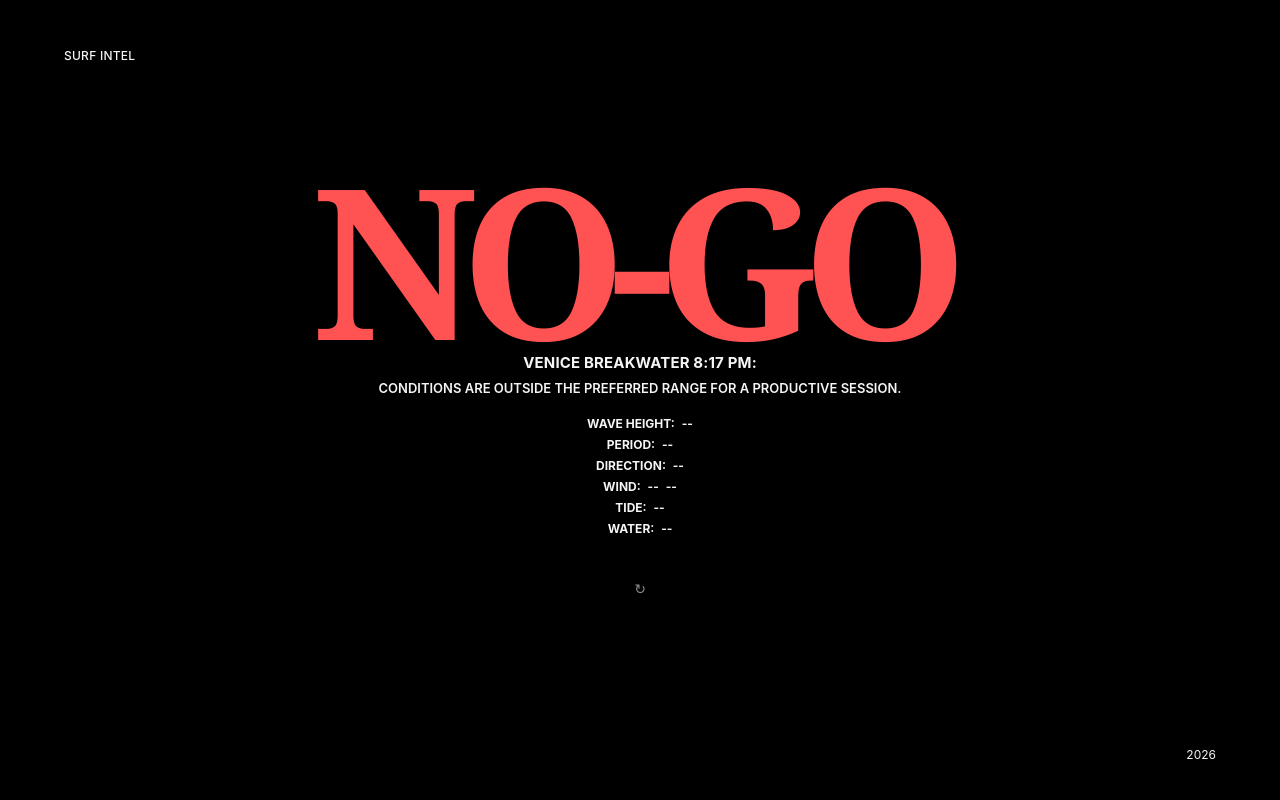
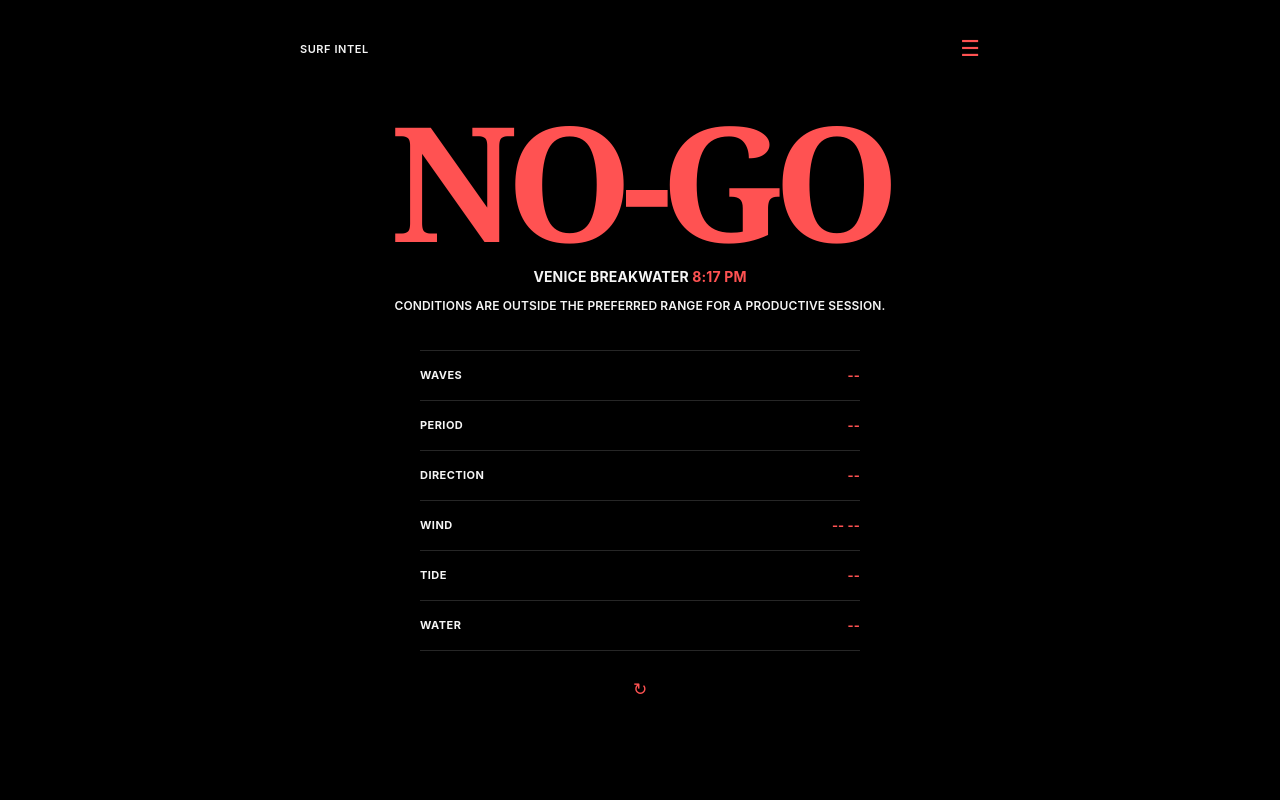
Before and after one commit to hernanqu/surf-intel, a Flask app: page / in a window 1280 px wide. Run offline with Flask 3, Linux system fonts and the light colour scheme; data that the repository does not hold is empty.

Commit message:
Redesign Surf Intel status UI

```diff
--- a/templates/index.html
+++ b/templates/index.html
@@ -1,6 +1,5 @@
 <!DOCTYPE html>
 <html lang="en">
-
 <head>
     <meta charset="UTF-8">
 
@@ -16,12 +15,37 @@
             box-sizing: border-box;
         }
 
+        :root {
+            --background: #000000;
+            --text: #f5f5f5;
+            --muted: #6d6d6d;
+            --divider: #262626;
+            --accent: #666666;
+        }
+
+        body.status-go {
+            --accent: #874cff;
+        }
+
+        body.status-no-go {
+            --accent: #ff5252;
+        }
+
+        body.status-yewww {
+            --accent: #3f8cff;
+        }
+
+        body.status-dangerous {
+            --accent: #ff2b2b;
+        }
+
         html,
         body {
             margin: 0;
             min-height: 100%;
-            background: #000;
-            color: #f5f5f5;
+            background: var(--background);
+            color: var(--text);
+
             font-family:
                 -apple-system,
                 BlinkMacSystemFont,
@@ -36,182 +60,190 @@
 
         .page {
             min-height: 100vh;
-            position: relative;
+            padding: 34px 28px 56px;
+        }
+
+        .header {
+            width: min(680px, 100%);
+            margin: 0 auto;
+
             display: flex;
-            flex-direction: column;
-            padding: 48px 64px 40px;
+            align-items: center;
+            justify-content: space-between;
         }
 
         .brand {
-            position: absolute;
-            top: 48px;
-            left: 64px;
-            font-size: 12px;
-            font-weight: 500;
-            letter-spacing: 0.02em;
+            font-size: 11px;
+            font-weight: 600;
+            letter-spacing: 0.05em;
             text-transform: uppercase;
         }
 
+        .menu {
+            border: 0;
+            padding: 4px 0;
+            background: transparent;
+            color: var(--accent);
+
+            font-size: 22px;
+            line-height: 1;
+            font-weight: 400;
+
+            cursor: default;
+        }
+
         .main {
-            flex: 1;
-            display: flex;
-            align-items: center;
-            justify-content: center;
+            width: min(680px, 100%);
+            margin: 0 auto;
         }
 
         .intel {
-            width: min(680px, 100%);
+            width: 100%;
+            padding-top: clamp(42px, 6vh, 70px);
             text-align: center;
-            transform: translateY(-1vh);
         }
 
         .status {
             margin: 0;
-            font-family: Georgia, "Times New Roman", serif;
-            font-size: clamp(150px, 27vw, 310px);
-            line-height: 0.72;
+
+            font-family:
+                Georgia,
+                "Times New Roman",
+                serif;
+
+            font-size: clamp(120px, 20vw, 220px);
+            line-height: 0.85;
             font-weight: 700;
-            letter-spacing: -0.10em;
-            transform: translateX(-0.04em);
-        }
+            letter-spacing: -0.075em;
 
-        .status.go {
-            color: #874cff;
+            color: var(--accent);
         }
 
         .status.no-go {
-            color: #ff5252;
-            font-size: clamp(92px, 18vw, 210px);
-            letter-spacing: -0.08em;
+            font-size: clamp(82px, 14vw, 160px);
+            letter-spacing: -0.065em;
+        }
+
+        .status.yewww {
+            font-size: clamp(64px, 11vw, 110px);
+            letter-spacing: -0.06em;
         }
 
         .status.dangerous {
-            color: #ff2b2b;
-            font-size: clamp(72px, 14vw, 170px);
-            letter-spacing: -0.07em;
+            font-size: clamp(54px, 9vw, 92px);
+            letter-spacing: -0.055em;
         }
 
         .status.loading,
         .status.error {
-            color: #555;
+            color: var(--muted);
         }
 
         .window {
-            margin-top: 34px;
-            font-size: 13px;
-            font-weight: 700;
-            text-transform: uppercase;
-            letter-spacing: 0.04em;
-        }
+            margin-top: 28px;
 
-        .tide {
-            margin-top: 8px;
             font-size: 12px;
             font-weight: 700;
+            letter-spacing: 0.04em;
             text-transform: uppercase;
-            letter-spacing: 0.04em;
+
+            color: var(--accent);
         }
 
         .location {
-            margin-top: 18px;
-            font-size: 15px;
+            margin-top: 20px;
+
+            font-size: 14px;
             font-weight: 700;
+            letter-spacing: 0.01em;
             text-transform: uppercase;
-            letter-spacing: 0.01em;
         }
 
-        .location-row {
-            display: inline-flex;
+        .location-time {
+            color: var(--accent);
+        }
+
+        .reason {
+            width: min(520px, 100%);
+            margin: 12px auto 0;
+
+            font-size: 12px;
+            font-weight: 600;
+            line-height: 1.55;
+            letter-spacing: 0.01em;
+            text-transform: uppercase;
+        }
+
+        .conditions {
+            width: min(440px, 100%);
+            margin: 34px auto 0;
+
+            border-top: 1px solid var(--divider);
+        }
+
+        .condition {
+            min-height: 50px;
+
+            display: grid;
+            grid-template-columns: minmax(0, 1fr) auto;
             align-items: center;
-            justify-content: center;
-            gap: 8px;
+            gap: 24px;
+
+            border-bottom: 1px solid var(--divider);
+
+            text-align: left;
+        }
+
+        .condition-label {
+            font-size: 11px;
+            font-weight: 700;
+            letter-spacing: 0.04em;
+            text-transform: uppercase;
+        }
+
+        .condition-value {
+            font-size: 13px;
+            font-weight: 700;
+            letter-spacing: 0.01em;
+            text-transform: uppercase;
+            text-align: right;
+
+            color: var(--accent);
         }
 
         .refresh-button {
-            margin-top: 34px;
-            padding: 12px 18px;
+            margin-top: 20px;
+            padding: 10px 18px;
+
             border: 0;
             background: transparent;
-            color: #888;
-            font-size: 14px;
+            color: var(--accent);
+
+            font-size: 17px;
             line-height: 1;
-            font-weight: 400;
             cursor: pointer;
         }
 
         .refresh-button:disabled {
-            opacity: 1;
-            cursor: pointer;
-        }
-
-        .reason {
-            max-width: 540px;
-            margin: 6px auto 0;
-            font-size: 13px;
-            font-weight: 600;
-            line-height: 1.55;
-            text-transform: uppercase;
-        }
-
-        .conditions {
-            margin: 18px auto 0;
-            display: flex;
-            flex-direction: column;
-            gap: 6px;
-        }
-
-        .condition {
-            line-height: 1.25;
-            font-size: 12px;
-            font-weight: 700;
-            text-transform: uppercase;
-        }
-
-        .condition span {
-            margin-left: 4px;
-        }
-
-        .label {
-            font-size: 12px;
-            font-weight: 700;
-            text-transform: uppercase;
-        }
-
-        .value {
-            margin-top: 2px;
-            font-size: 13px;
-            font-weight: 700;
-            text-transform: uppercase;
-        }
-
-        .subvalue {
-            margin-top: 2px;
-            font-size: 12px;
-            font-weight: 600;
-            text-transform: uppercase;
-        }
-
-        .footer {
-            position: absolute;
-            right: 64px;
-            bottom: 38px;
-            font-size: 12px;
-            font-weight: 400;
+            opacity: 0.45;
+            cursor: default;
         }
 
         @media (max-width: 700px) {
             .page {
-                padding: 30px 22px 28px;
+                padding: 28px 22px 42px;
             }
 
             .brand {
-                top: 30px;
-                left: 22px;
                 font-size: 10px;
             }
 
+            .menu {
+                font-size: 20px;
+            }
+
             .intel {
-                transform: translateY(1vh);
+                padding-top: 78px;
             }
 
             .status {
@@ -222,59 +254,75 @@
                 font-size: clamp(78px, 28vw, 150px);
             }
 
+            .status.yewww {
+                font-size: clamp(56px, 17vw, 84px);
+            }
+
+            .status.dangerous {
+                font-size: clamp(46px, 14vw, 72px);
+            }
+
+            .window {
+                margin-top: 24px;
+                font-size: 11px;
+            }
+
             .location {
-                margin-top: 38px;
-                font-size: 13px;
+                margin-top: 28px;
+                font-size: 12px;
             }
 
             .reason {
-                margin-top: 6px;
-                max-width: 330px;
+                margin-top: 10px;
+                width: min(340px, 100%);
+
                 font-size: 11px;
+                line-height: 1.5;
             }
 
             .conditions {
-                margin-top: 16px;
-                gap: 5px;
+                margin-top: 42px;
             }
 
-            .label {
+            .condition {
+                min-height: 54px;
+                gap: 18px;
+            }
+
+            .condition-label {
                 font-size: 10px;
             }
 
-            .value {
+            .condition-value {
                 font-size: 12px;
             }
 
-            .subvalue {
-                font-size: 11px;
-            }
-
             .refresh-button {
-                margin-top: 28px;
-                padding: 16px 22px;
-                font-size: 16px;
-            }
-
-            .footer {
-                right: 22px;
-                bottom: 22px;
-                font-size: 10px;
+                margin-top: 26px;
             }
         }
     </style>
 </head>
 
 <body>
-
 <div class="page">
 
+    <header class="header">
         <div class="brand">
             Surf Intel
         </div>
 
+        <button
+            class="menu"
+            type="button"
+            aria-label="Menu"
+            tabindex="-1"
+        >
+            ☰
+        </button>
+    </header>
+
     <main class="main">
-
         <section class="intel">
 
             <div
@@ -291,16 +339,20 @@
                 WINDOW: --
             </div>
 
-
-            <div class="location-row">
             <div
                 id="location"
                 class="location"
                 data-spot="{{ spot.name }}"
             >
+                <span id="locationName">
                     {{ spot.name }}
-                </div>
+                </span>
 
+                <span
+                    id="locationTime"
+                    class="location-time"
+                >
+                </span>
             </div>
 
             <div
@@ -311,24 +363,83 @@
             </div>
 
             <div class="conditions">
+
                 <div class="condition">
-                    WAVE HEIGHT: <span id="waveHeight">--</span>
+                    <div class="condition-label">
+                        WAVES
                     </div>
+
+                    <div
+                        id="waveHeight"
+                        class="condition-value"
+                    >
+                        --
+                    </div>
+                </div>
+
                 <div class="condition">
-                    PERIOD: <span id="wavePeriod">--</span>
+                    <div class="condition-label">
+                        PERIOD
                     </div>
+
+                    <div
+                        id="wavePeriod"
+                        class="condition-value"
+                    >
+                        --
+                    </div>
+                </div>
+
                 <div class="condition">
-                    DIRECTION: <span id="waveDirection">--</span>
+                    <div class="condition-label">
+                        DIRECTION
                     </div>
+
+                    <div
+                        id="waveDirection"
+                        class="condition-value"
+                    >
+                        --
+                    </div>
+                </div>
+
                 <div class="condition">
-                    WIND: <span id="windCondition">--</span> <span id="windDetails">--</span>
+                    <div class="condition-label">
+                        WIND
                     </div>
+
+                    <div class="condition-value">
+                        <span id="windCondition">--</span>
+                        <span id="windDetails">--</span>
+                    </div>
+                </div>
+
                 <div class="condition">
-                    TIDE: <span id="tide">--</span>
+                    <div class="condition-label">
+                        TIDE
                     </div>
+
+                    <div
+                        id="tide"
+                        class="condition-value"
+                    >
+                        --
+                    </div>
+                </div>
+
                 <div class="condition">
-                    WATER: <span id="waterTemp">--</span>
+                    <div class="condition-label">
+                        WATER
                     </div>
+
+                    <div
+                        id="waterTemp"
+                        class="condition-value"
+                    >
+                        --
+                    </div>
+                </div>
+
             </div>
 
             <button
@@ -342,17 +453,13 @@
             </button>
 
         </section>
-
     </main>
-
-    <div class="footer">
-        2026
-    </div>
 
 </div>
 
 <script>
 async function loadSurfData(forceRefresh = false) {
+
     try {
         const endpoint = forceRefresh
             ? "/api/marine?refresh=1"
@@ -377,24 +484,50 @@ async function loadSurfData(forceRefresh = false) {
 
         statusElement.textContent = status;
 
+        document.body.classList.remove(
+            "status-go",
+            "status-no-go",
+            "status-yewww",
+            "status-dangerous"
+        );
+
         if (status === "GO") {
             statusElement.className = "status go";
+            document.body.classList.add("status-go");
+
         } else if (status === "NO-GO") {
             statusElement.className = "status no-go";
+            document.body.classList.add("status-no-go");
+
+        } else if (status === "YEWWW") {
+            statusElement.className = "status yewww";
+            document.body.classList.add("status-yewww");
+
         } else if (status === "DANGEROUS") {
             statusElement.className = "status dangerous";
+            document.body.classList.add("status-dangerous");
+
         } else {
             statusElement.className = "status error";
         }
 
-        const windowEl = document.getElementById("window");
 
-        if (assessment.status === "GO" && data.window) {
-            windowEl.textContent = "WINDOW: " + data.window;
+        const windowEl =
+            document.getElementById("window");
+
+        if (
+            (status === "GO" || status === "YEWWW") &&
+            data.window
+        ) {
+            windowEl.textContent =
+                "WINDOW: " + data.window;
+
             windowEl.style.display = "";
+
         } else {
             windowEl.style.display = "none";
         }
+
 
         document.getElementById("tide").textContent =
             data.tide &&
@@ -405,23 +538,31 @@ async function loadSurfData(forceRefresh = false) {
                   data.tide.direction
                 : "--";
 
+
         document.getElementById("reason").textContent =
-            assessment.status === "NO-GO" &&
-            assessment.reason === "It's dark. Check back after dawn." &&
+            status === "NO-GO" &&
+            assessment.reason ===
+                "It's dark. Check back after dawn." &&
             data.dawn_patrol
-                ? "It's dark. Dawn patrol: " + data.dawn_patrol + "."
+                ? "It's dark. Dawn patrol: " +
+                  data.dawn_patrol +
+                  "."
                 : assessment.reason ||
                   "Conditions unavailable.";
+
 
         document.getElementById("waveHeight").textContent =
             assessment.wave_height_range != null
                 ? assessment.wave_height_range
                 : "--";
 
+
         document.getElementById("wavePeriod").textContent =
             assessment.swell_period_s != null
-                ? assessment.swell_period_s + " SEC"
+                ? assessment.swell_period_s +
+                  " SEC"
                 : "--";
+
 
         document.getElementById("waveDirection").textContent =
             assessment.swell_direction != null
@@ -431,11 +572,13 @@ async function loadSurfData(forceRefresh = false) {
                   "°"
                 : "--";
 
+
         document.getElementById("windCondition").textContent =
             assessment.wind_label &&
             assessment.wind_label !== "UNKNOWN"
                 ? assessment.wind_label
                 : "--";
+
 
         document.getElementById("windDetails").textContent =
             assessment.wind_speed_kt != null
@@ -444,12 +587,15 @@ async function loadSurfData(forceRefresh = false) {
                   assessment.wind_compass
                 : "--";
 
+
         document.getElementById("waterTemp").textContent =
             data.water_temperature_f != null
-                ? data.water_temperature_f + "°F"
+                ? data.water_temperature_f +
+                  "°F"
                 : "--";
 
     } catch (error) {
+
         console.error(error);
 
         const statusElement =
@@ -463,14 +609,23 @@ async function loadSurfData(forceRefresh = false) {
     }
 }
 
+
 function updateLocationTime() {
+
     const locationElement =
         document.getElementById("location");
+
+    const locationNameElement =
+        document.getElementById("locationName");
+
+    const locationTimeElement =
+        document.getElementById("locationTime");
 
     const spotName =
         locationElement.dataset.spot;
 
-    const formatter = new Intl.DateTimeFormat(
+    const formatter =
+        new Intl.DateTimeFormat(
             "en-US",
             {
                 timeZone: "America/Los_Angeles",
@@ -479,19 +634,33 @@ function updateLocationTime() {
             }
         );
 
-    const time = formatter.format(new Date());
+    const time =
+        formatter.format(new Date());
 
-    locationElement.textContent =
-        spotName.toUpperCase() + " " + time + ":";
+    locationNameElement.textContent =
+        spotName.toUpperCase();
+
+    locationTimeElement.textContent =
+        " " + time;
 }
 
+
 updateLocationTime();
-setInterval(updateLocationTime, 60000);
+
+setInterval(
+    updateLocationTime,
+    60000
+);
+
 
 const refreshButton =
     document.getElementById("refreshButton");
 
-refreshButton.addEventListener("click", async () => {
+
+refreshButton.addEventListener(
+    "click",
+    async () => {
+
         refreshButton.disabled = true;
         refreshButton.textContent = "…";
 
@@ -504,7 +673,9 @@ refreshButton.addEventListener("click", async () => {
         setTimeout(() => {
             refreshButton.disabled = false;
         }, 30000);
-});
+    }
+);
+
 
 loadSurfData();
 </script>
```
Lines whose indentation alone changed are shown as unchanged.
